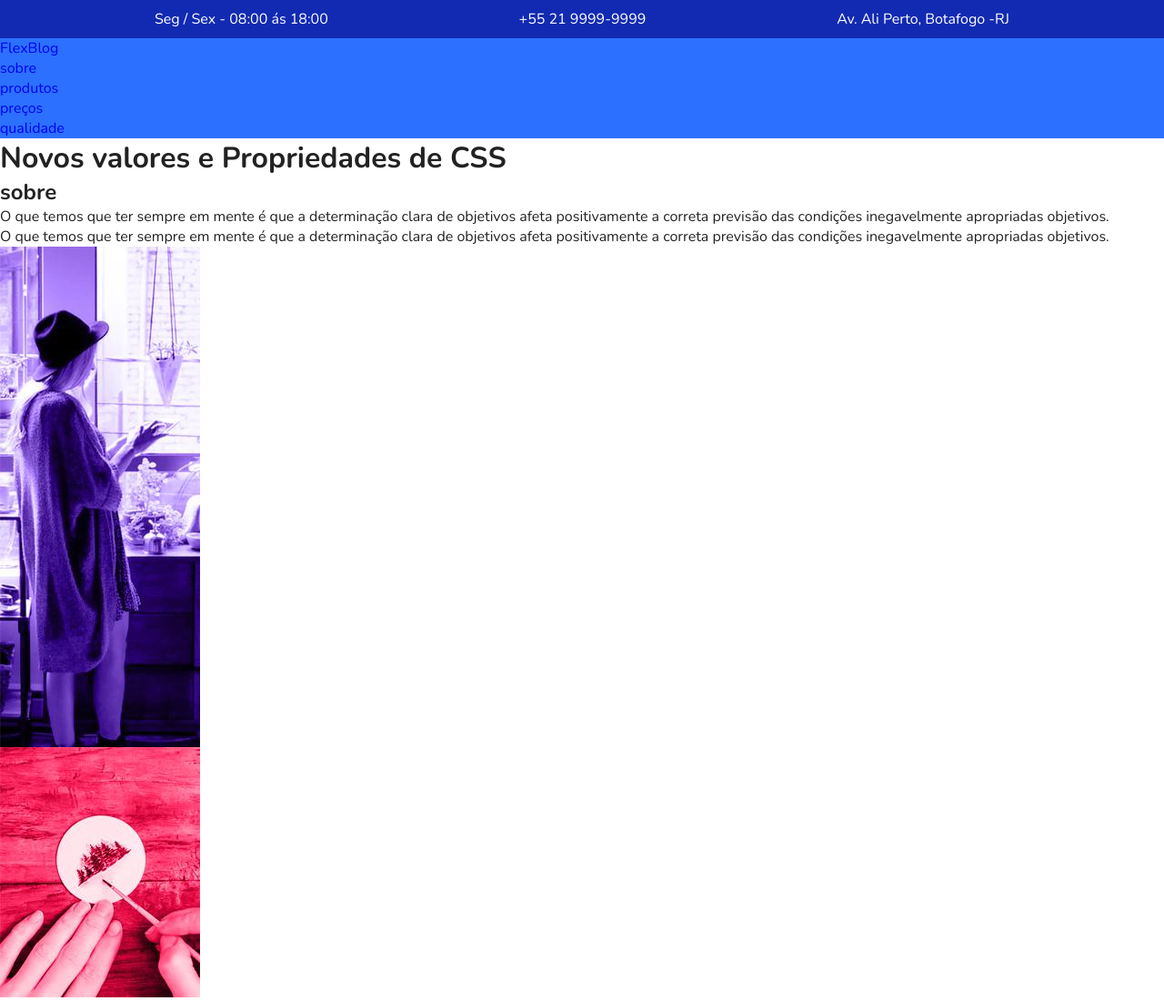
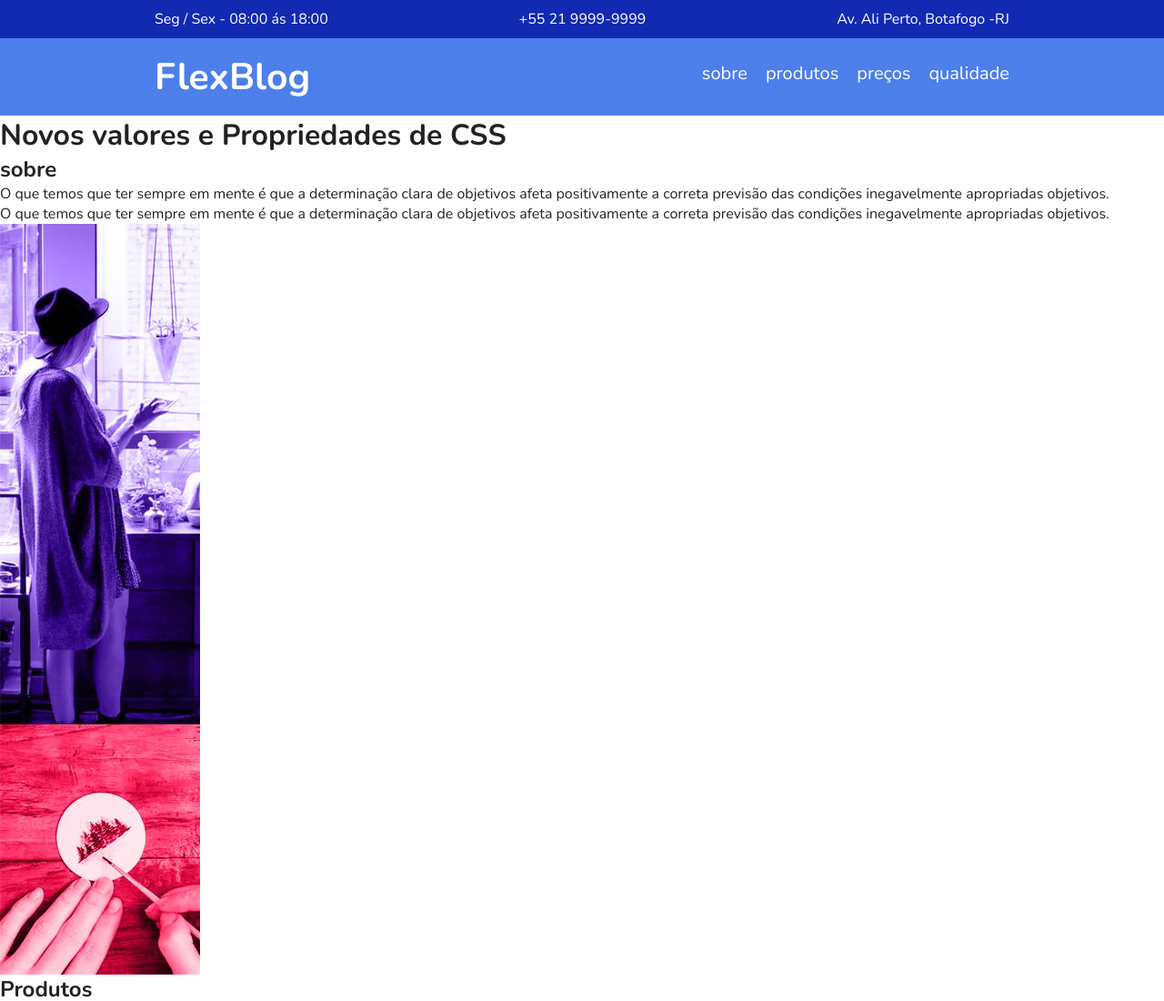
Before and after one commit to FernandoValentim43/CSS_FlexBlog-origamid-, a plain HTML site: page index.html in a window 1280 px wide. Shown: the top 1100 px of the page at 91% size. Drawn offline with nearby package versions, Linux system fonts and the light colour scheme.

Commit message:
Feat: flexbox

```diff
--- a/index.html
+++ b/index.html
@@ -23,9 +23,7 @@
                 <div class="menu-logo">
                     <a href="#">FlexBlog</a>
                 </div>
-
-
-            <nav>
+            <nav class="menu-nav">
                 <ul>
                     <li><a href="#sobre">sobre</a></li>
                     <li><a href="#produtos">produtos</a></li>
--- a/styles.css
+++ b/styles.css
@@ -50,11 +50,36 @@ img {
 /*menu*/
 
 .menu-bg {
-    background-color: #2c70ff;
+    background-color: #4d7feb;
 }
 
 .menu {
     max-width: 960px;
-    margin: 0;
+    margin: 0 auto;
+    padding: 15px 0;
+    display: flex;
+    flex-wrap: wrap;
+    justify-content: space-between;
+    align-items: centerzz;
+}
 
+.menu a {
+    color: white;
 }
+
+.menu-logo a {
+    font-size: 2.56em;
+    font-weight: bold;
+    margin: 0 10px;
+}
+
+.menu-nav ul {
+    display: flex;
+    flex-wrap: wrap;
+}
+
+.menu-nav a {
+    font-size: 1.25em;
+    display: block;
+    padding: 10px;
+}
```
